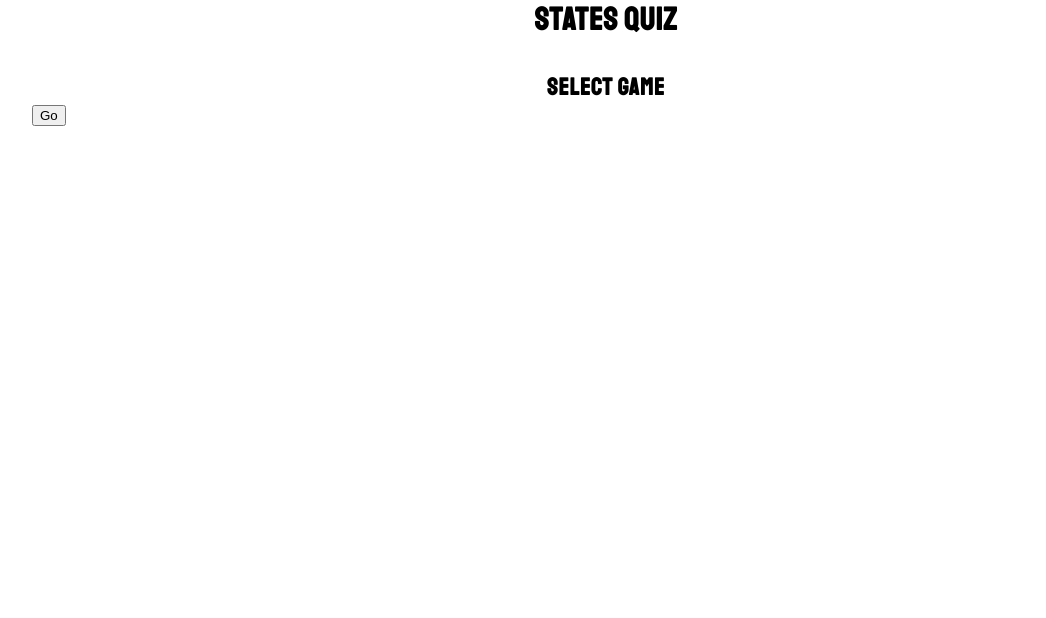
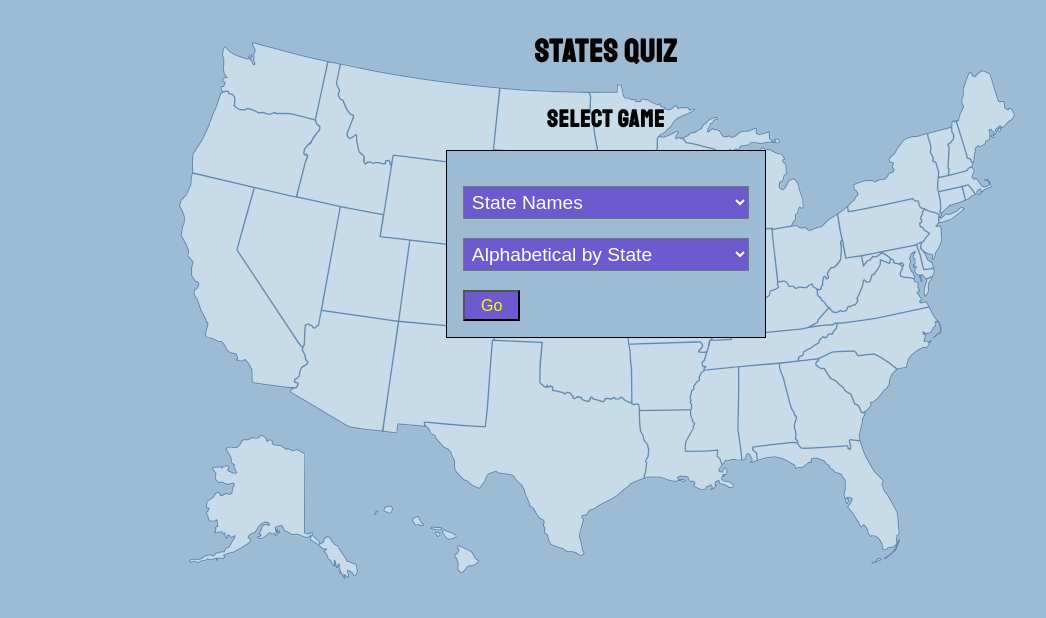
Before and after one commit to JulianNicholls/States-Quiz, a React (Create React App) app: page / in a window 1280 px wide. Shown: the top 618 px of the page, without its empty margins (34-1080 px from the left). Built offline with nearby package versions, Linux system fonts and the light colour scheme.

Commit message:
Add selection of game

```diff
--- a/public/data/states.json
+++ b/public/data/states.json
@@ -46,7 +46,7 @@
   { "x": 773, "y": 115, "name": "Vermont", "capital": "Montpelier", "seq": 43 },
   { "x": 717, "y": 261, "name": "Virginia", "capital": "Richmond", "seq": 37 },
   { "x": 106, "y": 49, "name": "Washington", "capital": "Olympia", "seq": 1 },
+  { "x": 680, "y": 253, "name": "West Virginia", "capital": "Charleston", "seq": 34 },
   { "x": 527, "y": 145, "name": "Wisconsin", "capital": "Madison", "seq": 23 },
-  { "x": 276, "y": 166, "name": "Wyoming", "capital": "Cheyenne", "seq": 9 },
-  { "x": 680, "y": 253, "name": "West Virginia", "capital": "Charleston", "seq": 34 }
+  { "x": 276, "y": 166, "name": "Wyoming", "capital": "Cheyenne", "seq": 9 }
 ]
--- a/src/App.css
+++ b/src/App.css
@@ -7,7 +7,14 @@
   box-sizing: border-box;
 }
 
+:root {
+  --background: #9DBCD4;
+  --accent: #FFFD01;
+  --alternate: #6D5ACF;
+}
+
 body {
+  background: var(--background);
   margin: 0;
   padding: 0;
   font-family: Poppins, sans-serif;
@@ -27,6 +34,7 @@ h6 {
 }
 
 h1 {
+  margin: 1em;
   text-align: center;
 }
 
@@ -37,6 +45,39 @@ h1 {
 
 canvas {
   display: block;
+}
+
+form#select-game {
+  background: var(--background);
+  border: 1px solid black;
+  width: 20rem;
+  padding: 1rem;
+  margin: 1rem auto;
+}
+
+select {
+  display: block;
+  background: var(--alternate);
+  color: white;
+  font-size: 1.2em;
+  margin: 1em 0 1em 0;
+  padding: 0.2em;
+  width: 100%;
+}
+
+.selection {
+  background: var(--background) url(/images/states.png) no-repeat;
+  background-position-x: center;
+  /* background-position-y: -10%; */
+  background-blend-mode: soft-light;
+  min-height: 600px
+}
+
+.btn-large {
+  font-size: inherit;
+  background: var(--alternate);
+  color: var(--accent);
+  padding: 0.3em 1em;
 }
 
 .container {
--- a/src/App.tsx
+++ b/src/App.tsx
@@ -1,33 +1,30 @@
 import React from 'react';
 
+import SelectGame from './components/SelectGame';
 import Quiz from './components/Quiz';
 
 import './App.css';
 import { useGameState, SELECTION, PLAYING, COMPLETE } from './context';
 
-const SelectGame = (): JSX.Element => {
-  const { setPhase } = useGameState();
+const GameComplete = (): JSX.Element => {
+  const { score, setPhase } = useGameState();
 
   return (
     <div>
-      <h2 style={{ textAlign: 'center' }}>Select game</h2>
-      <button onClick={() => setPhase(PLAYING)}>Go</button>
+      <h2 style={{ textAlign: 'center' }}>Score: {score}</h2>;
+      <button className="btn-large" onClick={() => setPhase(SELECTION)}></button>
     </div>
   );
-};
-
-const GameComplete = (): JSX.Element => {
-  const { score } = useGameState();
-
-  return <h2 style={{ textAlign: 'center' }}>Score: {score}</h2>;
 };
 
 function App(): JSX.Element {
   const { phase } = useGameState();
 
   return (
-    <header>
-      <h1>States Quiz</h1>
+    <div className={phase}>
+      <header>
+        <h1>States Quiz</h1>
+      </header>
       <div className="container">
         {phase === COMPLETE ? (
           <GameComplete />
@@ -37,7 +34,7 @@ function App(): JSX.Element {
           <SelectGame />
         )}
       </div>
-    </header>
+    </div>
   );
 }
 
--- a/src/components/FillableImage.tsx
+++ b/src/components/FillableImage.tsx
@@ -1,7 +1,4 @@
 import React, { useRef, useEffect } from 'react';
-
-const BKGR = 0xffffff;
-const FILL = 0xff0000;
 
 interface CIProps {
   src: string;
@@ -21,8 +18,8 @@ const FillableImage = ({ src, fills }: CIProps) => {
       ctx: CanvasRenderingContext2D,
       x: number,
       y: number,
-      clr: number = FILL,
-      bkgr: number = BKGR
+      clr: number,
+      bkgr: number = 0xffffff
     ): void => {
       const { width, height } = ctx.canvas;
       const imageData = ctx.getImageData(0, 0, width, height);
@@ -42,7 +39,7 @@ const FillableImage = ({ src, fills }: CIProps) => {
         const lineWidth = width * 4; // Line of RGBA
         const offset = y * lineWidth + x * 4;
 
-        if (colour(offset) !== BKGR) return;
+        if (colour(offset) !== bkgr) return;
 
         setColour(offset, clr);
 
@@ -79,9 +76,8 @@ const FillableImage = ({ src, fills }: CIProps) => {
       ctx.putImageData(imageData, 0, 0);
     };
 
-    if (canvasRef && canvasRef.current && canvasRef.current.width) {
+    if (canvasRef && canvasRef.current) {
       const ctx = canvasRef.current.getContext('2d');
-      console.log({ ref: canvasRef.current, ctx });
 
       ctx.fillStyle = '#eeeeff';
       ctx.fillRect(0, 0, ctx.canvas.width, ctx.canvas.height);
--- a/src/components/Quiz.tsx
+++ b/src/components/Quiz.tsx
@@ -14,7 +14,7 @@ const CORRECT_COLOUR = 0x20d620;
 const WRONG_COLOUR = 0xff4040;
 
 const Quiz = ({ mapsrc }: QProps) => {
-  const { states, setPhase, score, setScore } = useGameState();
+  const { answerType, states, setPhase, score, setScore } = useGameState();
 
   const [index, setIndex] = useState<number>(0);
   const [fills, setFills] = useState<Array<Fill>>([
@@ -31,7 +31,13 @@ const Quiz = ({ mapsrc }: QProps) => {
     } else {
       const bad = [
         ...badAnswers,
-        { answer, correct: `${states[index].capital}, ${states[index].name}` },
+        {
+          answer,
+          correct:
+            answerType === 'capitals'
+              ? `${states[index].capital}, ${states[index].name}`
+              : states[index].name,
+        },
       ];
 
       setBadAnswers(bad);
@@ -57,7 +63,9 @@ const Quiz = ({ mapsrc }: QProps) => {
       <FillableImage src={mapsrc} fills={fills} />
       <div className="questions-score">
         <StatesQuestions
-          answers={states.map(({ capital }) => capital)}
+          answers={states.map(({ name, capital }) =>
+            answerType === 'capitals' ? capital : name
+          )}
           index={index}
           answerClick={answerClick}
         />
--- /dev/null
+++ b/src/components/SelectGame.tsx
@@ -0,0 +1,44 @@
+import React from 'react';
+
+import { PLAYING, useGameState } from '../context';
+
+const SelectGame = (): JSX.Element => {
+  const { setPhase, setAnswerType, sortBy } = useGameState();
+
+  const setNames = (e: React.ChangeEvent<HTMLSelectElement>) => {
+    setAnswerType(e.currentTarget.value as AnswerType);
+  };
+
+  const setOrder = (e: React.ChangeEvent<HTMLSelectElement>) => {
+    sortBy(e.currentTarget.value);
+  };
+
+  return (
+    <div>
+      <h2 style={{ textAlign: 'center' }}>Select game</h2>
+      <form
+        id="select-game"
+        onSubmit={(e) => {
+          e.preventDefault();
+          setPhase(PLAYING);
+        }}
+      >
+        <select onChange={setNames}>
+          <option value="states">State Names</option>
+          <option value="capitals">State Capitals</option>
+        </select>
+
+        <select onChange={setOrder}>
+          <option value="alpha">Alphabetical by State</option>
+          <option value="capital">Alphabetical by Capital</option>
+          <option value="seq">West to East</option>
+          <option value="shuffle">Random Order</option>
+        </select>
+
+        <button className="btn-large">Go</button>
+      </form>
+    </div>
+  );
+};
+
+export default SelectGame;
--- a/src/context/index.tsx
+++ b/src/context/index.tsx
@@ -1,15 +1,17 @@
 import React, { useState, useEffect, useContext } from 'react';
 
-export const SELECTION = 1;
-export const PLAYING = 2;
-export const COMPLETE = 3;
+export const SELECTION = 'selection';
+export const PLAYING = 'playing';
+export const COMPLETE = 'complete';
 
 type GameState = {
-  phase: number;
-  setPhase: (phase: number) => void;
+  phase: string;
+  answerType: AnswerType;
   states: Array<State>;
+  score: number;
+  setPhase: (phase: string) => void;
+  setAnswerType: (a: AnswerType) => void;
   sortBy: (item: string) => void;
-  score: number;
   setScore: (score: number) => void;
 };
 
@@ -21,8 +23,9 @@ const GameContext = React.createContext<GameState>({} as GameState);
 
 export const GameStateProvider = ({ children }: GPProps): JSX.Element => {
   const [states, setStates] = useState<Array<State>>([]);
-  const [phase, setPhase] = useState<number>(SELECTION);
+  const [phase, setPhase] = useState<string>(SELECTION);
   const [score, setScore] = useState<number>(0);
+  const [answerType, setAnswerType] = useState<AnswerType>('states');
 
   const sortBy = (name: string): void => {
     const sorted = [...states];
@@ -67,10 +70,12 @@ export const GameStateProvider = ({ children }: GPProps): JSX.Element => {
 
   const state: GameState = {
     phase,
+    answerType,
+    states,
+    score,
     setPhase,
-    states,
+    setAnswerType,
     sortBy,
-    score,
     setScore,
   };
 
--- a/src/types.d.ts
+++ b/src/types.d.ts
@@ -1,7 +1,7 @@
-interface Point2D {
+type Point2D = {
   x: number;
   y: number;
-}
+};
 
 interface State extends Point2D {
   name: string;
@@ -17,3 +17,5 @@ interface Wrong {
   answer: string;
   correct: string;
 }
+
+type AnswerType = 'states' | 'capitals';
```
Also changed, not shown: 1 other file (tests, documents, lock files or other folders).
